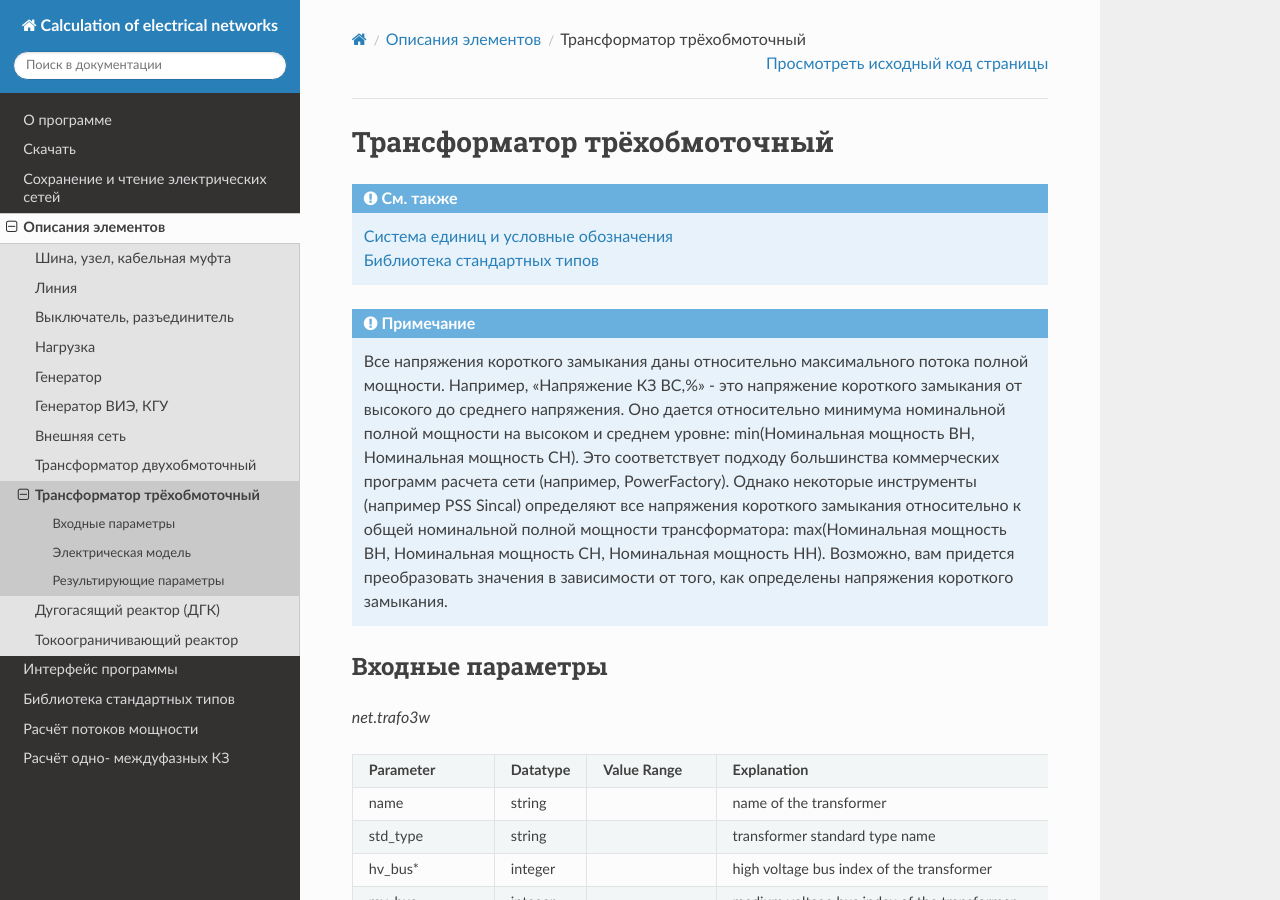
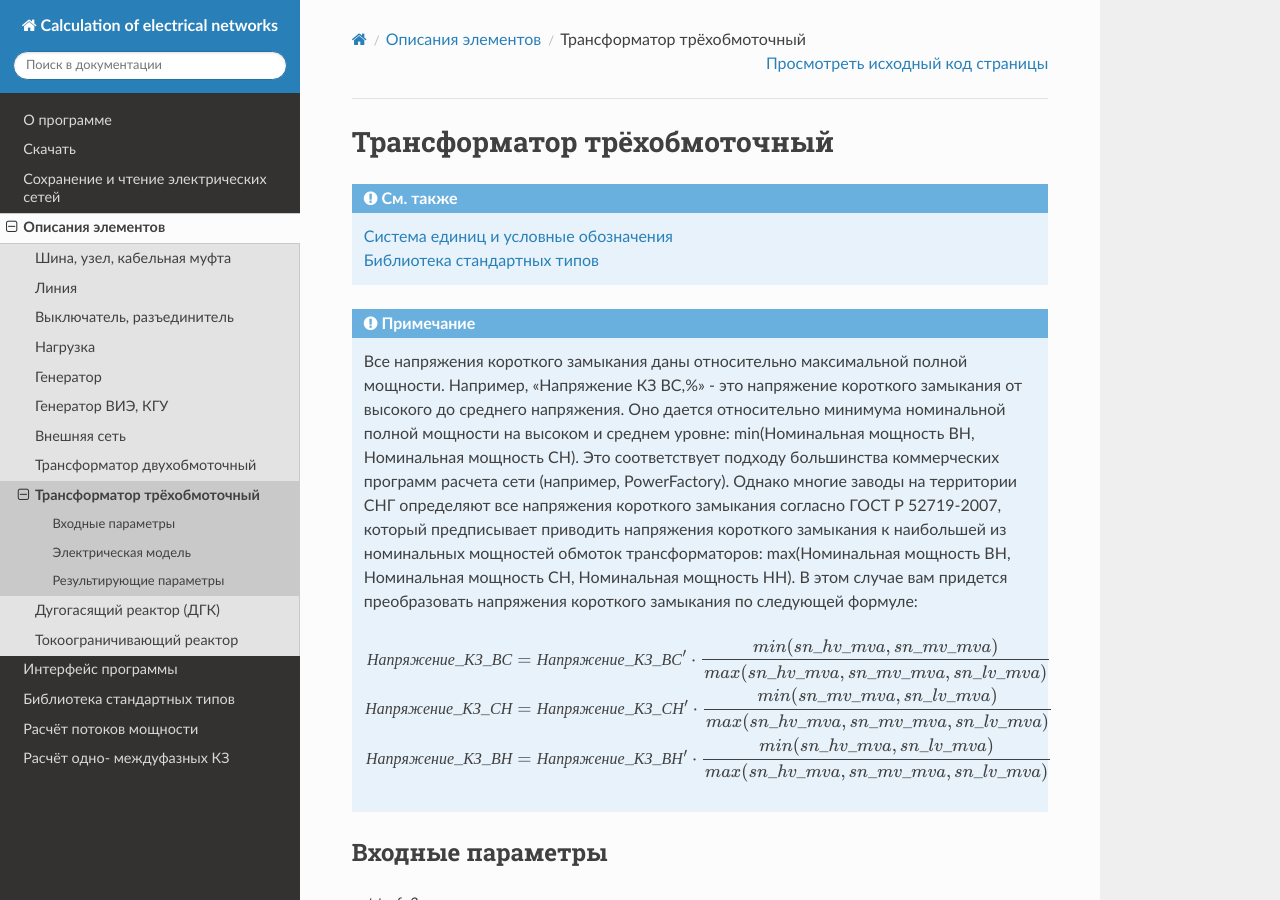
Before and after one commit to vicjan89/doctkz, a Sphinx documentation site: the page built from docs/source/elements/trafo3w.rst, in a window 1280 px wide and 900 px high. Built offline with Sphinx 7.4.7 and the Read the Docs theme 2.0.0, drawn with Linux system fonts in a browser that asks for light colours.

Commit message:
Описал преобразование напряжений КЗ для трансформаторов СНГ

```diff
--- a/docs/source/elements/trafo3w.rst
+++ b/docs/source/elements/trafo3w.rst
@@ -13,14 +13,24 @@
 
 
 .. note::
-    Все напряжения короткого замыкания даны относительно максимального потока полной мощности.
+    Все напряжения короткого замыкания даны относительно максимальной полной мощности.
     Например, "Напряжение КЗ ВС,%" - это напряжение короткого замыкания от высокого до
     среднего напряжения. Оно дается относительно минимума номинальной полной
     мощности на высоком и среднем уровне: min(Номинальная мощность ВН, Номинальная мощность СН).
     Это соответствует подходу большинства коммерческих программ расчета сети (например, PowerFactory).
-    Однако некоторые инструменты (например PSS Sincal) определяют все напряжения короткого замыкания относительно
-    к общей номинальной полной мощности трансформатора: max(Номинальная мощность ВН, Номинальная мощность СН, Номинальная мощность НН).
-    Возможно, вам придется преобразовать значения в зависимости от того, как определены напряжения короткого замыкания.
+    Однако многие заводы на территории СНГ определяют все напряжения короткого замыкания согласно ГОСТ Р 52719-2007, который
+    предписывает приводить напряжения короткого замыкания к наибольшей из номинальных мощностей обмоток трансформаторов:
+    max(Номинальная мощность ВН, Номинальная мощность СН, Номинальная мощность НН). В этом случае вам придется преобразовать
+    напряжения короткого замыкания по следующей формуле:
+
+    .. math::
+       :nowrap:
+
+       \begin{align*}
+        Напряжение\_КЗ\_ВС &= Напряжение\_КЗ\_ВС' \cdot \frac{min(sn\_hv\_mva, sn\_mv\_mva)}{max(sn\_hv\_mva, sn\_mv\_mva, sn\_lv\_mva)} \\
+        Напряжение\_КЗ\_СН &= Напряжение\_КЗ\_СН' \cdot \frac{min(sn\_mv\_mva, sn\_lv\_mva)}{max(sn\_hv\_mva, sn\_mv\_mva, sn\_lv\_mva)} \\
+        Напряжение\_КЗ\_ВН &= Напряжение\_КЗ\_ВН' \cdot \frac{min(sn\_hv\_mva, sn\_lv\_mva)}{max(sn\_hv\_mva, sn\_mv\_mva, sn\_lv\_mva)}
+        \end{align*}
 
 Входные параметры
 =========================
```
